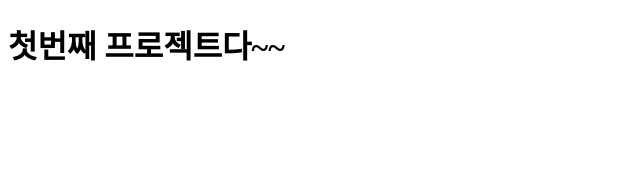
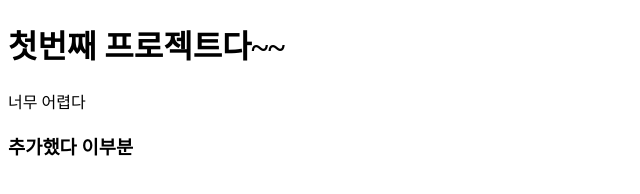
Before and after one commit to Choi-chunsam/first-woong-project, a plain HTML site: page index.html in a window 1280 px wide. Shown: the whole page, without its empty margins (0-640 px from the left). Drawn offline with Linux system fonts and the light colour scheme.

Commit message:
second commit

```diff
--- a/index.html
+++ b/index.html
@@ -9,5 +9,9 @@
 </head>
 <body>
     <h1>첫번째 프로젝트다~~</h1>
+    <p>너무 어렵다</p>
+    <h3>
+        추가했다 이부분
+    </h3>
 </body>
 </html>
```
